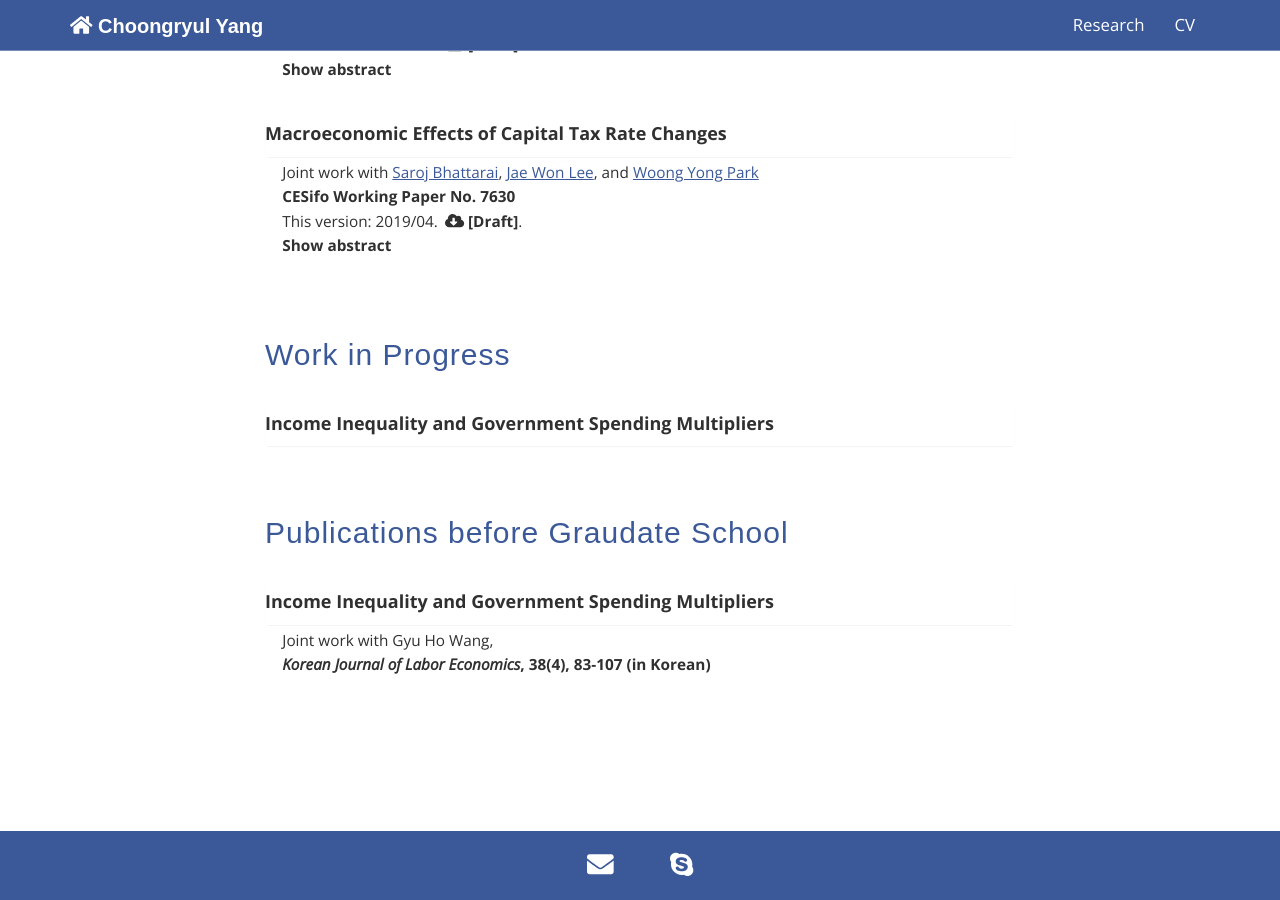
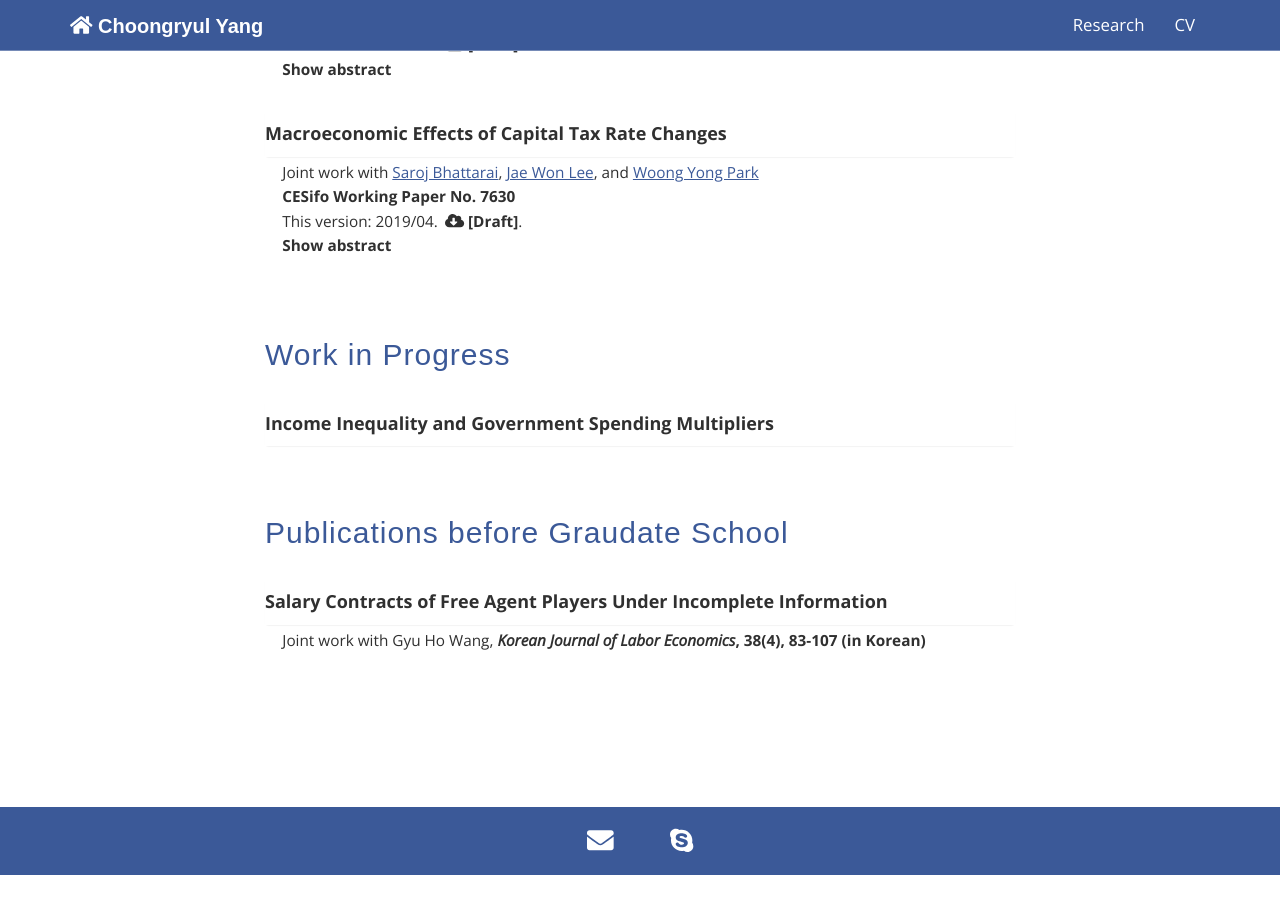
Before and after one commit to choongryulyang/choongryulyang.github.io, a Jekyll site: the page built from index.html, in a window 1280 px wide and 900 px high, scrolled down 1856 px. Built offline with Jekyll 4.4.1, drawn with Linux system fonts in a browser that asks for light colours; after the commit the page ends 2731 px from its top, so only the background shows below that.

Commit message:
Update index.html

```diff
--- a/index.html
+++ b/index.html
@@ -392,7 +392,7 @@ title: Choongryul Yang
 					<div class="panel-heading" role="tab" id="headingOne" style="background-color:white;">
 						<div class="panel_title">
 							<div style="font-size:13.5pt; text-align: left; color: #303030">
-							Income Inequality and Government Spending Multipliers
+							Salary Contracts of Free Agent Players Under Incomplete Information
 							</div>
 						</div>
 					</div>
@@ -403,11 +403,8 @@ title: Choongryul Yang
 				<div class="panel-collapse collapse in" role="tabpanel" >
 					<div class="panel-body">
 						<div style="font-size: 11.5pt; text-align: left; color: #303030; margin-left: 0.8em"> Joint work with
-						<a class="author" target="_blank">Gyu Ho Wang</a>,
+						<a class="author" target="_blank">Gyu Ho Wang, <b><i>Korean Journal of Labor Economics</i>, 38(4), 83-107 (in Korean)</b></a>
 
-						<p style="margin-bottom:0px; font-size: 11.5pt">
-						<b><i>Korean Journal of Labor Economics</i>, 38(4), 83-107 (in Korean)</b>
-						</p>
 
 						</div>
 					</div>
```
